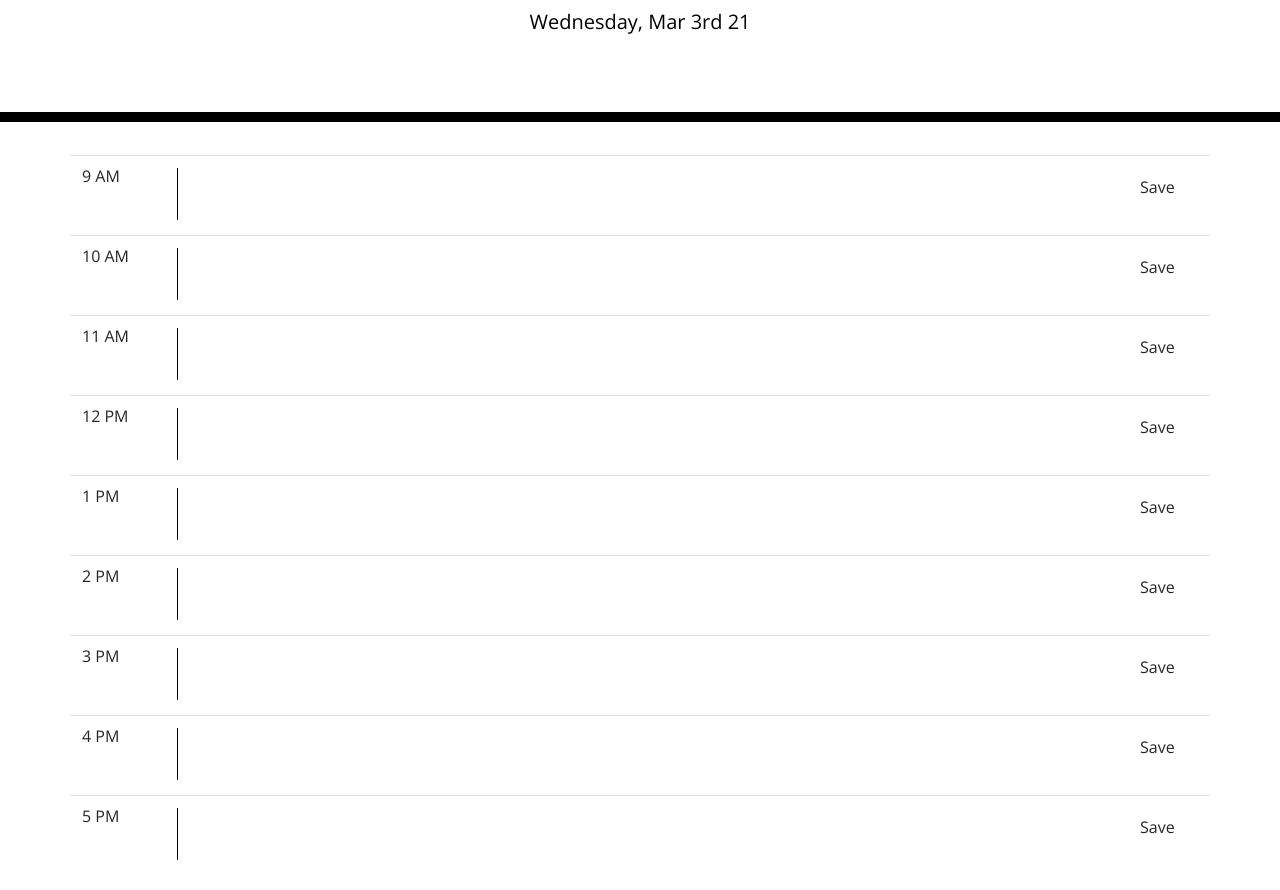
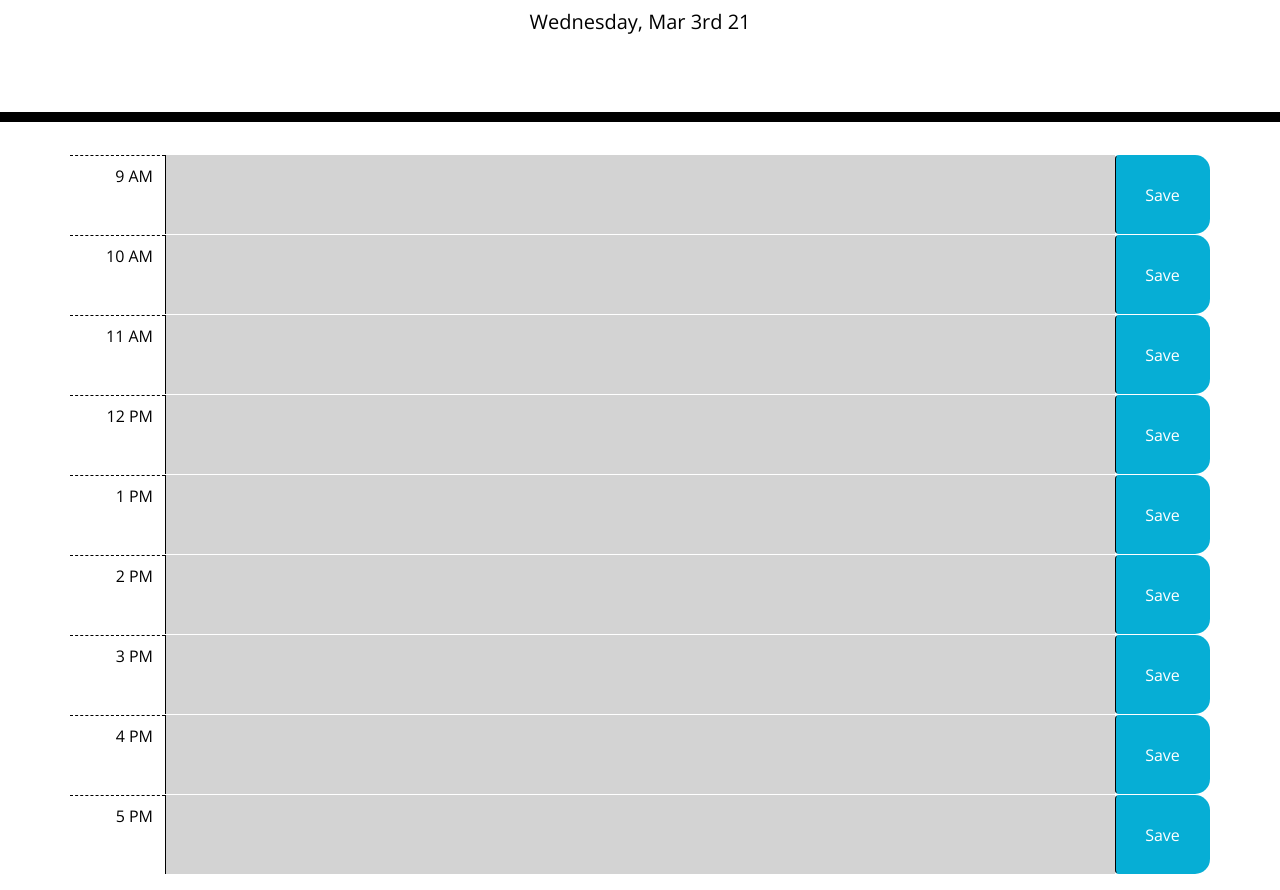
Before and after one commit to byung90/columbia-week5-homework, a plain HTML site: page index.html in a window 1280 px wide. Shown: the part 182-1072 px from the top of the page. Drawn offline with nearby package versions, Linux system fonts and the light colour scheme.

Commit message:
setting up past present future with a live timer

```diff
--- a/assets/css/style.css
+++ b/assets/css/style.css
@@ -11,6 +11,8 @@ textarea{
   color: #000000;
   border-left: 1px solid black;
   padding: 10px;
+  width: 100%;
+  height: 100%
 }
 
 .jumbotron {
@@ -30,20 +32,30 @@ textarea{
   border-radius: 15px;
 }
 
+.table td {
+  border: none;
+}
+
 .row {
   white-space: pre-wrap;
   height: 80px;
   border-top: 1px solid white;;
 }
 
-.hour {
+.row td {
+  padding: 0;
+}
+
+.row .hour {
   background-color: #ffffff;
   color: #000000;
   border-top: 1px dashed #000000;
+  text-align: right;
+  padding: .75rem;
 }
 
-.past {
-  background-color: #d3d3d3;
+.future {
+  background-color: #77dd77;
   color: white;
 }
 
@@ -52,8 +64,8 @@ textarea{
   color: white;
 }
 
-.future {
-  background-color: #77dd77;
+.past {
+  background-color: #d3d3d3;
   color: white;
 }
 
@@ -63,6 +75,8 @@ textarea{
   border-bottom-right-radius: 15px;
   background-color: #06AED5;
   color: white;
+  width: 100%;
+  height: 100%;
 }
 
 .saveBtn i:hover {
--- a/assets/js/script.js
+++ b/assets/js/script.js
@@ -8,21 +8,27 @@ $('#currentDay').text(moment().format("dddd, MMM Do YY"));
 //Count Time
 function renderTime() {
   currentHour = moment().format("H");
+
   if (currentHour >= 9 && currentHour <= 17) {
-    if (trackHour !== currentHour) {
-      let scheduleLoop = $('#time-table').children().children();
-      let loopIndex = currentHour - 9;
-      scheduleLoop[loopIndex].children('.textarea-field').children().addClass('past');
+    if (trackHour < currentHour) {
+      let scheduleList = $('#time-table').children().children();
+      let scheduleIndex = currentHour - 9;
+      $(scheduleList[scheduleIndex]).children('.textarea-field').children().addClass('present');
+      $(scheduleList[scheduleIndex - 1]).children('.textarea-field').children().removeClass('present');
+      $(scheduleList[scheduleIndex - 1]).children('.textarea-field').children().addClass('past');
+      trackHour++;
     }
   }
 }
 
 //Set Calender Initial Color
 function setCalendarInitialColor() {
-  // let loopIndex = trackHour - 9;
-  // for (let i=loopIndex; i; i++){
-
-  // }
+  let scheduleList = $('#time-table').children().children();
+  let scheduleIndex = trackHour - 10;
+  $(scheduleList[scheduleIndex + 1]).children('.textarea-field').children().addClass('present');
+  for (let i = scheduleIndex; i >= 0; i--) {
+    $(scheduleList[i]).children('.textarea-field').children().addClass('past');
+  }
 }
 
 
@@ -97,4 +103,5 @@ function loadSchedule() {
 }
 
 loadSchedule();
+setCalendarInitialColor();
 setInterval(renderTime, 1000);
--- a/index.html
+++ b/index.html
@@ -25,49 +25,49 @@
     <table class="table" id="time-table">
       <tbody>
         <tr class="row" time="nine-am">
-          <td class="col-1">9 AM</td>
-          <td class="col-10 textarea-field"><textarea class="timeblock-input"></textarea></td>
-          <td class="col-1"><button type="button" class="btn">Save</button></td>
+          <td class="col-1 hour">9 AM</td>
+          <td class="col-10 textarea-field"><textarea class="future"></textarea></td>
+          <td class="col-1"><button type="button" class="btn saveBtn">Save</button></td>
         </tr>
         <tr class="row" time="ten-am">
-          <td class="col-1">10 AM</td>
-          <td class="col-10 textarea-field"><textarea class="timeblock-input"></textarea></td>
-          <td class="col-1"><button type="button" class="btn">Save</button></td>
+          <td class="col-1 hour">10 AM</td>
+          <td class="col-10 textarea-field"><textarea class="future"></textarea></td>
+          <td class="col-1"><button type="button" class="btn saveBtn">Save</button></td>
         </tr>
         <tr class="row" time="eleven-am">
-          <td class="col-1">11 AM</td>
-          <td class="col-10 textarea-field"><textarea class="timeblock-input"></textarea></td>
-          <td class="col-1"><button type="button" class="btn">Save</button></td>
+          <td class="col-1 hour">11 AM</td>
+          <td class="col-10 textarea-field"><textarea class="future"></textarea></td>
+          <td class="col-1"><button type="button" class="btn saveBtn">Save</button></td>
         </tr>
         <tr class="row" time="twelve-pm">
-          <td class="col-1">12 PM</td>
-          <td class="col-10 textarea-field"><textarea class="timeblock-input"></textarea></td>
-          <td class="col-1"><button type="button" class="btn">Save</button></td>
+          <td class="col-1 hour">12 PM</td>
+          <td class="col-10 textarea-field"><textarea class="future"></textarea></td>
+          <td class="col-1"><button type="button" class="btn saveBtn">Save</button></td>
         </tr>
         <tr class="row" time="one-pm">
-          <td class="col-1">1 PM</td>
-          <td class="col-10 textarea-field"><textarea class="timeblock-input"></textarea></td>
-          <td class="col-1"><button type="button" class="btn">Save</button></td>
+          <td class="col-1 hour">1 PM</td>
+          <td class="col-10 textarea-field"><textarea class="future"></textarea></td>
+          <td class="col-1"><button type="button" class="btn saveBtn">Save</button></td>
         </tr>
         <tr class="row" time="two-pm">
-          <td class="col-1">2 PM</td>
-          <td class="col-10 textarea-field"><textarea class="timeblock-input"></textarea></td>
-          <td class="col-1"><button type="button" class="btn">Save</button></td>
+          <td class="col-1 hour">2 PM</td>
+          <td class="col-10 textarea-field"><textarea class="future"></textarea></td>
+          <td class="col-1"><button type="button" class="btn saveBtn">Save</button></td>
         </tr>
         <tr class="row" time="three-pm">
-          <td class="col-1">3 PM</td>
-          <td class="col-10 textarea-field"><textarea class="timeblock-input"></textarea></td>
-          <td class="col-1"><button type="button" class="btn">Save</button></td>
+          <td class="col-1 hour">3 PM</td>
+          <td class="col-10 textarea-field"><textarea class="future"></textarea></td>
+          <td class="col-1"><button type="button" class="btn saveBtn">Save</button></td>
         </tr>
         <tr class="row" time="four-pm">
-          <td class="col-1">4 PM</td>
-          <td class="col-10 textarea-field"><textarea class="timeblock-input"></textarea></td>
-          <td class="col-1"><button type="button" class="btn">Save</button></td>
+          <td class="col-1 hour">4 PM</td>
+          <td class="col-10 textarea-field"><textarea class="future"></textarea></td>
+          <td class="col-1"><button type="button" class="btn saveBtn">Save</button></td>
         </tr>
         <tr class="row" time="five-pm">
-          <td class="col-1">5 PM</td>
-          <td class="col-10 textarea-field"><textarea class="timeblock-input"></textarea></td>
-          <td class="col-1"><button type="button" class="btn">Save</button></td>
+          <td class="col-1 hour">5 PM</td>
+          <td class="col-10 textarea-field"><textarea class="future"></textarea></td>
+          <td class="col-1"><button type="button" class="btn saveBtn">Save</button></td>
         </tr>
       </tbody>
     </table>
```
